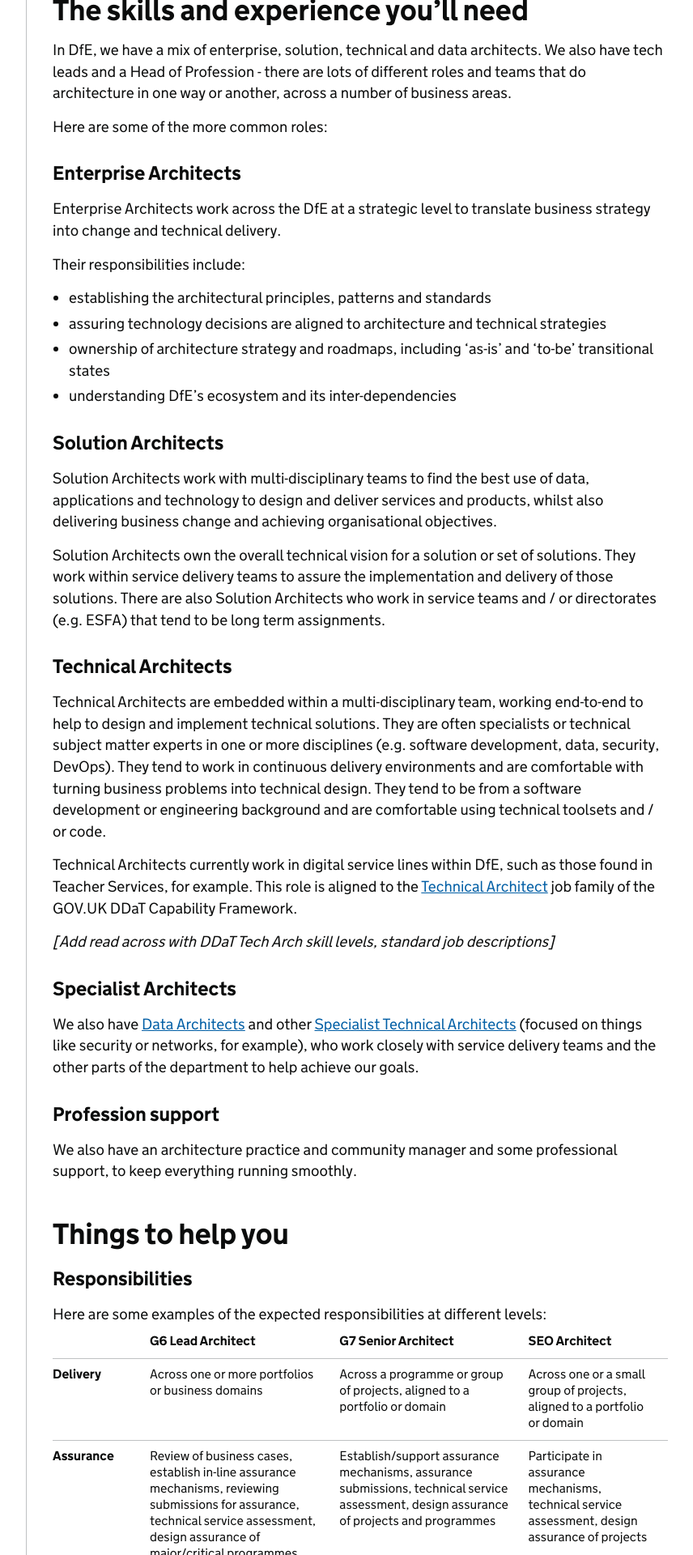
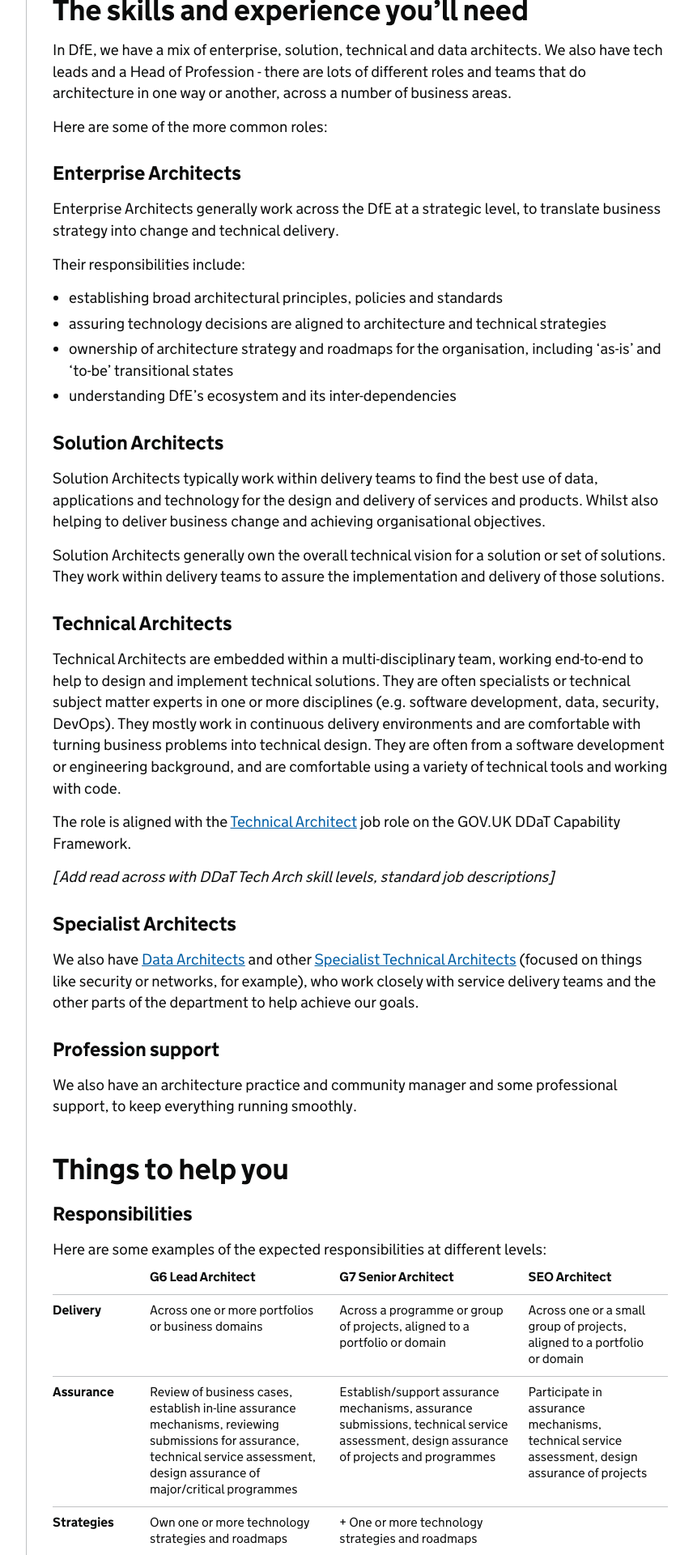
Before and after one commit to DFE-Digital/architecture, a Jekyll site: the page built from capability/architecture-capability-framework.md, in a window 1280 px wide. Shown: the part 1133-3053 px from the top of the page at 81% size, without its empty margins (298-1154 px from the left). Built offline with Jekyll 4.4.1, drawn with Linux system fonts in a browser that asks for light colours; our own code applies the rules of GitHub Pages for plain Markdown files.

Commit message:
Update architecture-capability-framework.md
Tweaks to role descriptions

```diff
--- a/capability/architecture-capability-framework.md
+++ b/capability/architecture-capability-framework.md
@@ -27,26 +27,26 @@ Here are some of the more common roles:
 
 ### Enterprise Architects
 
-Enterprise Architects work across the DfE at a strategic level to translate business strategy into change and technical delivery.
+Enterprise Architects generally work across the DfE at a strategic level, to translate business strategy into change and technical delivery.
 
 Their responsibilities include:
 
-- establishing the architectural principles, patterns and standards
+- establishing broad architectural principles, policies and standards
 - assuring technology decisions are aligned to architecture and technical strategies
-- ownership of architecture strategy and roadmaps, including ‘as-is’ and ‘to-be’ transitional states
+- ownership of architecture strategy and roadmaps for the organisation, including ‘as-is’ and ‘to-be’ transitional states
 - understanding DfE's ecosystem and its inter-dependencies
 
 ### Solution Architects
 
-Solution Architects work with multi-disciplinary teams to find the best use of data, applications and technology to design and deliver services and products, whilst also delivering business change and achieving organisational objectives.
+Solution Architects typically work within delivery teams to find the best use of data, applications and technology for the design and delivery of services and products. Whilst also helping to deliver business change and achieving organisational objectives.
 
-Solution Architects own the overall technical vision for a solution or set of solutions. They work within service delivery teams to assure the implementation and delivery of those solutions. There are also Solution Architects who work in service teams and / or directorates (e.g. ESFA) that tend to be long term assignments.
+Solution Architects generally own the overall technical vision for a solution or set of solutions. They work within delivery teams to assure the implementation and delivery of those solutions.
 
 ### Technical Architects
 
-Technical Architects are embedded within a multi-disciplinary team, working end-to-end to help to design and implement technical solutions. They are often specialists or technical subject matter experts in one or more disciplines (e.g. software development, data, security, DevOps). They tend to work in continuous delivery environments and are comfortable with turning business problems into technical design. They tend to be from a software development or engineering background and are comfortable using technical toolsets and / or code.
+Technical Architects are embedded within a multi-disciplinary team, working end-to-end to help to design and implement technical solutions. They are often specialists or technical subject matter experts in one or more disciplines (e.g. software development, data, security, DevOps). They mostly work in continuous delivery environments and are comfortable with turning business problems into technical design. They are often from a software development or engineering background, and are comfortable using a variety of technical tools and working with code.
 
-Technical Architects currently work in digital service lines within DfE, such as those found in Teacher Services, for example. This role is aligned to the [Technical Architect](https://www.gov.uk/guidance/technical-architect) job family of the GOV.UK DDaT Capability Framework.
+The role is aligned with the [Technical Architect](https://www.gov.uk/guidance/technical-architect) job role on the GOV.UK DDaT Capability Framework.
 
 *[Add read across with DDaT Tech Arch skill levels, standard job descriptions]*
 
```
